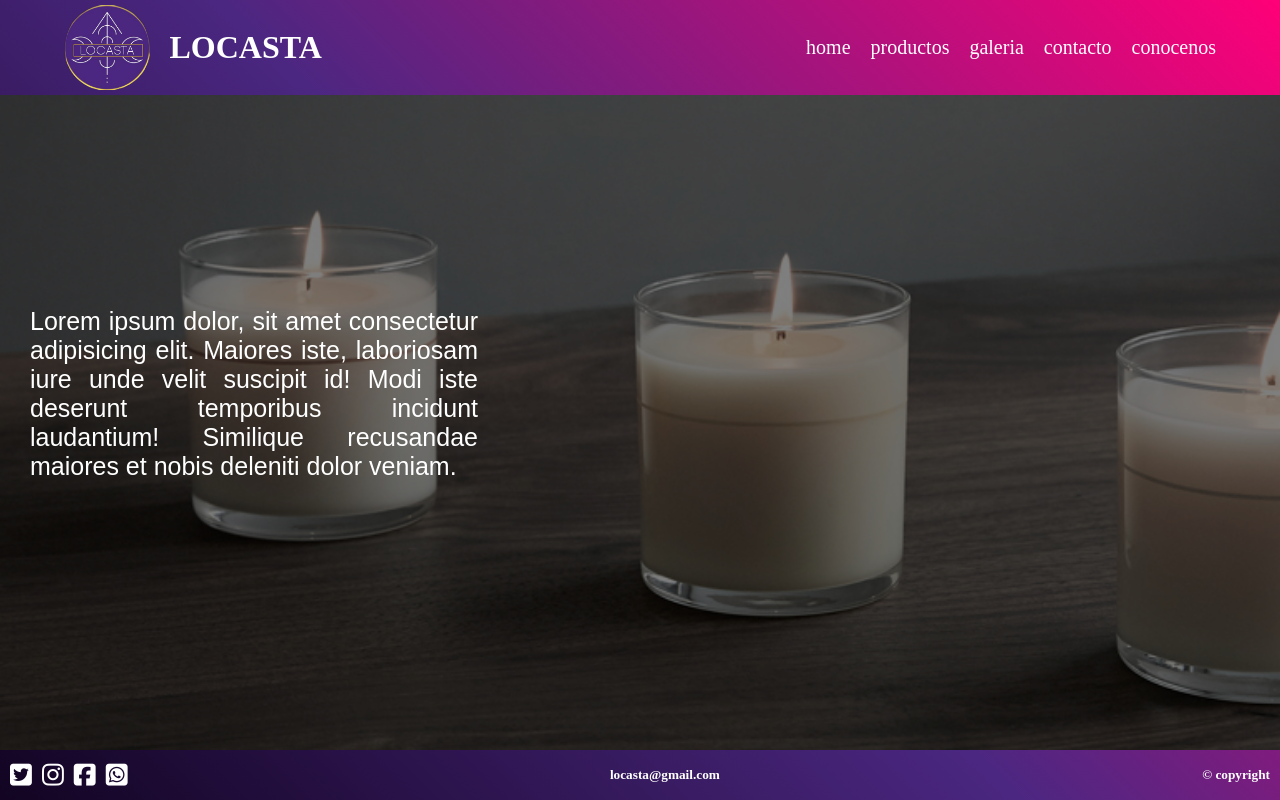
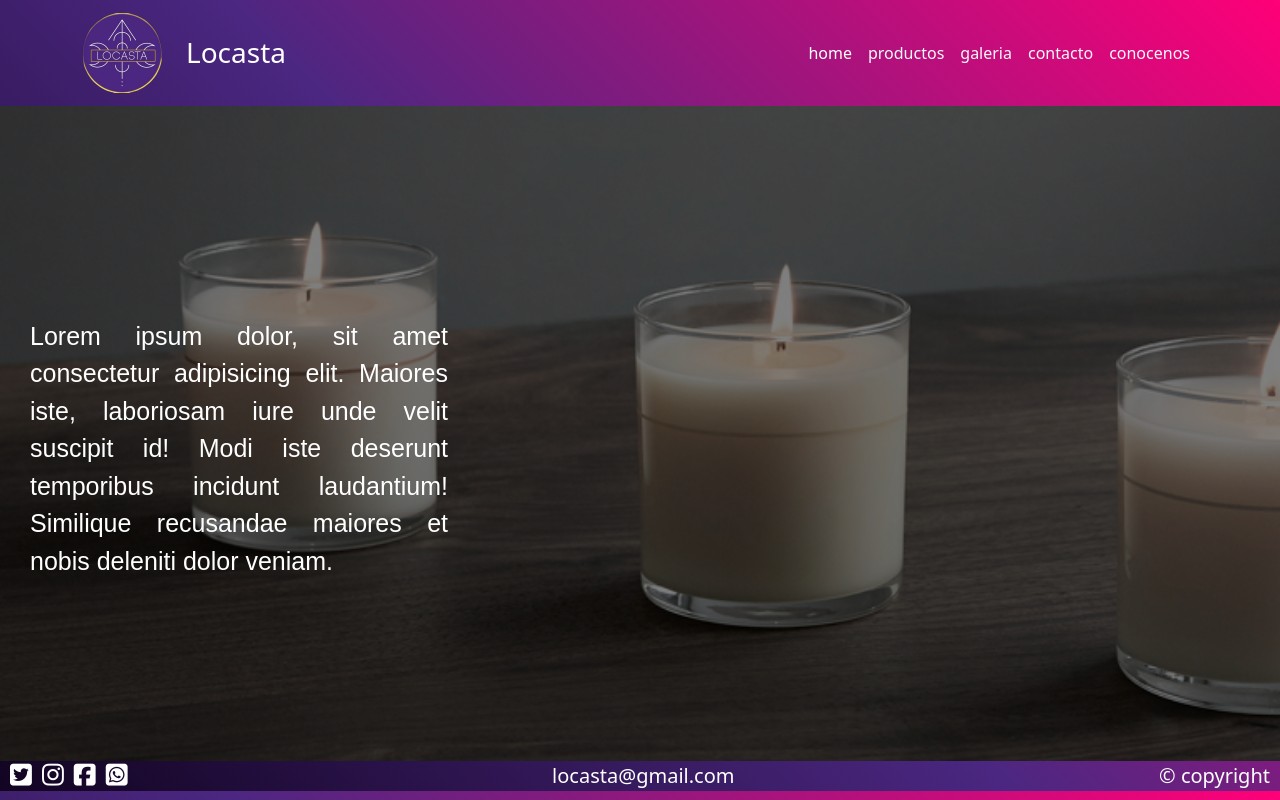
Before and after one commit to Leilaflores/Locasta-Flores, a plain HTML site: page Index.html in a window 1280 px wide. Drawn offline with nearby package versions, Linux system fonts and the light colour scheme.

Commit message:
agrego bootstrap al nav

```diff
--- a/CSS/estilos.css
+++ b/CSS/estilos.css
@@ -6,6 +6,10 @@
   text-decoration: none;
   border: none;
   outline: none;
+}
+
+h1, h2, h3, h4, h5, h6, p{
+  margin: 0;
 }
 
 .fondo {
@@ -17,32 +21,9 @@
   color: white;
 }
 
-#header {
-  display: flex;
-  align-items: center;
-  gap: 20px;
-  height: 95px;
-}
-
-#header img {
-  height: 90%;
-}
-
-.nav-container {
-  display: flex;
-  justify-content: space-between;
-  padding: 0px 5%;
-  align-items: center;
-}
-
-.nav-menu ul {
-  display: flex;
-  gap: 20px;
-}
-
-.nav-menu a {
-  color: white;
-  font-size: 20px;
+.navbar-brand img{
+  height: 80px;
+  width: 80px;
 }
 
 /* Estilos Footer */
@@ -67,14 +48,6 @@
 /* MEDIA QUERIES */
 
 @media screen and (max-width: 767px){
-  .nav-container{
-  flex-direction: column;
-  }
-  .nav-menu ul{
-  flex-direction: column;
-  text-align: center;
-  padding: 10px 10px;
-  }
   #footer{
     flex-direction: column;
     gap: 10px;
--- a/CSS/home.css
+++ b/CSS/home.css
@@ -31,10 +31,7 @@
     font-family: sans-serif;
     padding: 15px;
   }
-  .container {
-    margin-top: 200px;
-    position: relative;
-  }
+
   #titulo {
     margin: 30px;
     text-align: center;
--- a/Index.html
+++ b/Index.html
@@ -1,20 +1,24 @@
 <!DOCTYPE html>
 <html lang="es">
   <head>
+    <link href="https://cdn.jsdelivr.net/npm/bootstrap@5.1.3/dist/css/bootstrap.min.css" rel="stylesheet" integrity="sha384-1BmE4kWBq78iYhFldvKuhfTAU6auU8tT94WrHftjDbrCEXSU1oBoqyl2QvZ6jIW3" crossorigin="anonymous">
     <meta charset="UTF-8" />
     <meta http-equiv="X-UA-Compatible" content="IE=edge" />
     <meta name="viewport" content="width=device-width, initial-scale=1.0" />
     <title>Inicio</title>
     <link rel="stylesheet" href="/CSS/estilos.css" />
     <link rel="stylesheet" href="/CSS/home.css" />
-    <link rel="stylesheet" href="https://cdnjs.cloudflare.com/ajax/libs/animate.css/4.1.1/animate.min.css"/>
+    <link
+      rel="stylesheet"
+      href="https://cdnjs.cloudflare.com/ajax/libs/animate.css/4.1.1/animate.min.css"
+    />
     <script
       src="https://kit.fontawesome.com/b61387f125.js"
       crossorigin="anonymous"
     ></script>
   </head>
   <body class="fondo texto">
-    <div class="nav-container">
+   <!--  <div class="nav-container">
       <header id="header">
         <img src="/multimedia/logo_locasta.png" alt="Logo" />
         <div>
@@ -30,7 +34,34 @@
           <li><a href="/Vistas/conocenos.html">conocenos</a></li>
         </ul>
       </nav>
-    </div>
+    </div> -->
+    <nav class="navbar navbar-expand-lg navbar-dark">
+    <div class="container">
+        <a class="navbar-brand d-flex align-items-center gap-4" href="/Index.html"> <img src="/multimedia/logo_locasta.png" alt="Logo" /> <h3> Locasta</h3></a>
+        <button class="navbar-toggler border-0" type="button" data-bs-toggle="collapse" data-bs-target="#navbarNav" aria-controls="navbarNav" aria-expanded="false" aria-label="Toggle navigation">
+          <span class="navbar-toggler-icon text-light"></span>
+        </button>
+        <div class="collapse navbar-collapse justify-content-end" id="navbarNav">
+          <ul class="navbar-nav">
+            <li class="nav-item">
+              <a class="nav-link active" aria-current="page" href="#">home</a>
+            </li>
+            <li class="nav-item">
+              <a class="nav-link text-light" href="/Vistas/productos.html">productos</a>
+            </li>
+            <li class="nav-item">
+              <a class="nav-link text-light" href="/Vistas/galeria.html">galeria</a>
+            </li>
+            <li class="nav-item">
+              <a class="nav-link text-light" href="/Vistas/contacto.html">contacto</a>
+            </li>
+            <li class="nav-item">
+              <a class="nav-link text-light" href="/Vistas/conocenos.html">conocenos</a>
+            </li>
+          </ul>
+        </div>
+      </div>
+    </nav>
     <section>
       <div class="banner">
         <!--  <img class="banner-image" src="/multimedia/banner.jpg" alt="banner" /> -->
@@ -64,5 +95,10 @@
         <h5>© copyright</h5>
       </div>
     </footer>
+    <script
+      src="https://cdn.jsdelivr.net/npm/bootstrap@5.1.3/dist/js/bootstrap.bundle.min.js"
+      integrity="sha384-ka7Sk0Gln4gmtz2MlQnikT1wXgYsOg+OMhuP+IlRH9sENBO0LRn5q+8nbTov4+1p"
+      crossorigin="anonymous"
+    ></script>
   </body>
 </html>
```
